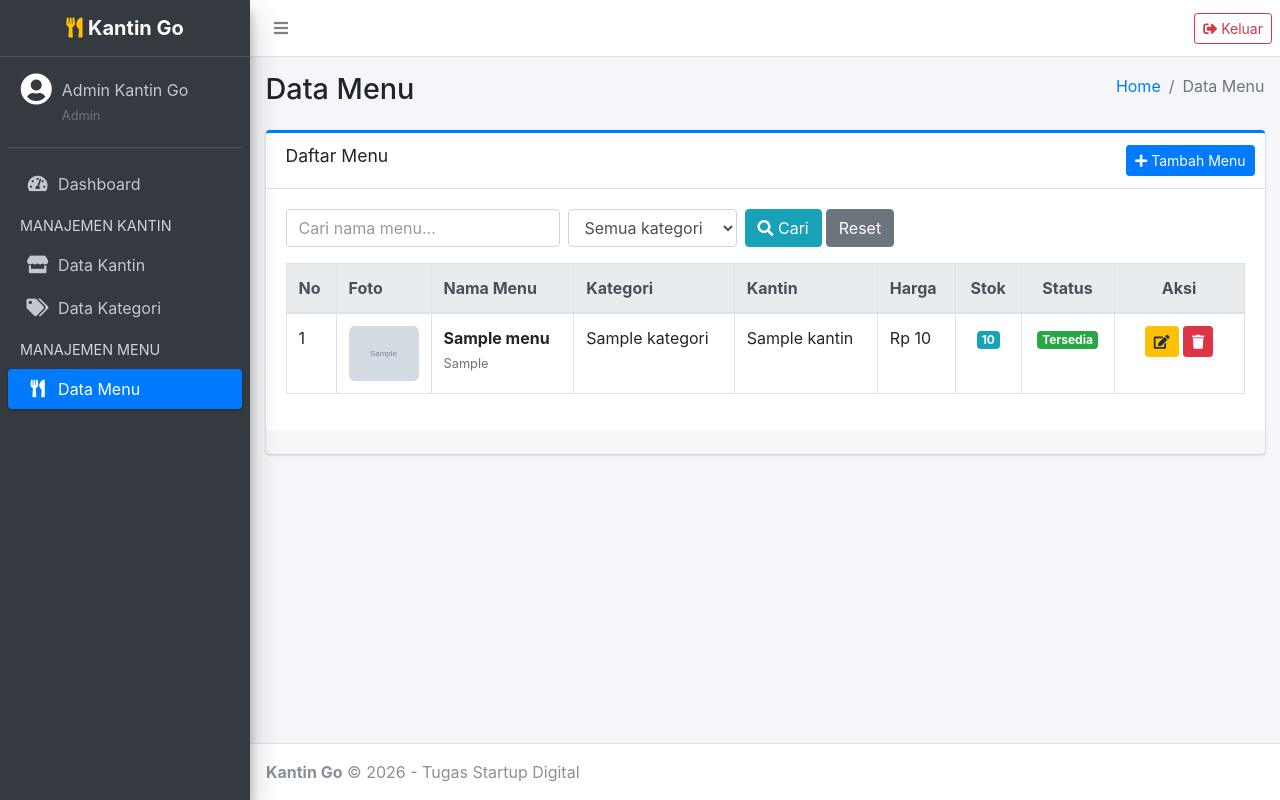
After one commit to RaihanKhadafisi-SI/kantingo, a Laravel app: page /menu in a window 1280 px wide. The commit adds this page. Run offline with Laravel 12, Linux system fonts and the light colour scheme; a user stored in the database is signed in; data comes from the database, SQL or seed files in the repository; tables that the repository leaves empty hold one stand-in row (values such as "Sample post"); grey boxes marked "Sample" are stand-in pictures; some libraries are stand-ins or nearby versions.

Commit message:
Tambah modul menu (CRUD, upload foto, akses admin dan penjual)

```diff
--- /dev/null
+++ b/app/Http/Controllers/MenuController.php
@@ -0,0 +1,135 @@
+<?php
+
+namespace App\Http\Controllers;
+
+use App\Models\Kantin;
+use App\Models\Kategori;
+use App\Models\Menu;
+use Illuminate\Http\Request;
+use Illuminate\Support\Facades\Storage;
+
+class MenuController extends Controller
+{
+    public function index(Request $request)
+    {
+        $user = $request->user();
+        $kantinSaya = $user->isPenjual() ? $user->kantin : null;
+
+        $menus = Menu::with(['kantin', 'kategori'])
+            // Penjual hanya melihat menu kantinnya sendiri
+            ->when($user->isPenjual(), function ($query) use ($kantinSaya) {
+                $query->where('kantin_id', $kantinSaya?->id ?? 0);
+            })
+            ->when($request->cari, function ($query, $cari) {
+                $query->where('nama_menu', 'like', "%{$cari}%");
+            })
+            ->when($request->kategori_id, function ($query, $kategoriId) {
+                $query->where('kategori_id', $kategoriId);
+            })
+            ->orderBy('nama_menu')
+            ->paginate(10)
+            ->withQueryString();
+
+        $kategoris = Kategori::orderBy('nama_kategori')->get();
+        $kantins = $user->isAdmin()
+            ? Kantin::orderBy('nama_kantin')->get()
+            : collect();
+
+        return view('menu.index', compact('menus', 'kategoris', 'kantins', 'kantinSaya'));
+    }
+
+    public function store(Request $request)
+    {
+        $data = $this->validasi($request);
+        $data['kantin_id'] = $this->tentukanKantin($request);
+        $data['tersedia'] = $request->boolean('tersedia');
+
+        if ($request->hasFile('foto')) {
+            $data['foto'] = $request->file('foto')->store('menu', 'public');
+        }
+
+        Menu::create($data);
+
+        return redirect()->route('menu.index')
+            ->with('success', 'Menu berhasil ditambahkan.');
+    }
+
+    public function update(Request $request, Menu $menu)
+    {
+        $this->pastikanBolehAkses($request, $menu);
+
+        $data = $this->validasi($request);
+        $data['tersedia'] = $request->boolean('tersedia');
+
+        if ($request->user()->isAdmin()) {
+            $data['kantin_id'] = $this->tentukanKantin($request);
+        }
+
+        if ($request->hasFile('foto')) {
+            if ($menu->foto) {
+                Storage::disk('public')->delete($menu->foto);
+            }
+            $data['foto'] = $request->file('foto')->store('menu', 'public');
+        }
+
+        $menu->update($data);
+
+        return redirect()->route('menu.index')
+            ->with('success', 'Menu berhasil diperbarui.');
+    }
+
+    public function destroy(Request $request, Menu $menu)
+    {
+        $this->pastikanBolehAkses($request, $menu);
+
+        if ($menu->foto) {
+            Storage::disk('public')->delete($menu->foto);
+        }
+
+        $menu->delete();
+
+        return redirect()->route('menu.index')
+            ->with('success', 'Menu berhasil dihapus.');
+    }
+
+    private function validasi(Request $request): array
+    {
+        return $request->validate([
+            'kategori_id' => ['required', 'exists:kategoris,id'],
+            'nama_menu' => ['required', 'string', 'max:120'],
+            'deskripsi' => ['nullable', 'string', 'max:255'],
+            'harga' => ['required', 'integer', 'min:0', 'max:10000000'],
+            'stok' => ['required', 'integer', 'min:0', 'max:100000'],
+            'foto' => ['nullable', 'image', 'mimes:jpg,jpeg,png,webp', 'max:2048'],
+        ]);
+    }
+
+    // Penjual otomatis memakai kantinnya sendiri, admin memilih kantin lewat formulir
+    private function tentukanKantin(Request $request): int
+    {
+        $user = $request->user();
+
+        if ($user->isPenjual()) {
+            abort_unless($user->kantin, 403, 'Anda belum memiliki kantin. Hubungi admin.');
+            return $user->kantin->id;
+        }
+
+        $request->validate(['kantin_id' => ['required', 'exists:kantins,id']]);
+
+        return (int) $request->kantin_id;
+    }
+
+    // Penjual tidak boleh mengubah atau menghapus menu milik kantin lain
+    private function pastikanBolehAkses(Request $request, Menu $menu): void
+    {
+        $user = $request->user();
+
+        if ($user->isPenjual()) {
+            abort_unless(
+                $user->kantin && $menu->kantin_id === $user->kantin->id,
+                403,
+                'Anda tidak memiliki akses ke menu ini.'
+            );
+        }
+    }
+}
--- /dev/null
+++ b/app/Models/Menu.php
@@ -0,0 +1,44 @@
+<?php
+
+namespace App\Models;
+
+use Illuminate\Database\Eloquent\Factories\HasFactory;
+use Illuminate\Database\Eloquent\Model;
+use Illuminate\Database\Eloquent\Relations\BelongsTo;
+
+class Menu extends Model
+{
+    use HasFactory;
+
+    protected $table = 'menus';
+
+    protected $fillable = [
+        'kantin_id',
+        'kategori_id',
+        'nama_menu',
+        'deskripsi',
+        'harga',
+        'stok',
+        'foto',
+        'tersedia',
+    ];
+
+    protected function casts(): array
+    {
+        return [
+            'tersedia' => 'boolean',
+            'harga' => 'integer',
+            'stok' => 'integer',
+        ];
+    }
+
+    public function kantin(): BelongsTo
+    {
+        return $this->belongsTo(Kantin::class);
+    }
+
+    public function kategori(): BelongsTo
+    {
+        return $this->belongsTo(Kategori::class);
+    }
+}
--- a/app/Models/User.php
+++ b/app/Models/User.php
@@ -3,6 +3,7 @@
 namespace App\Models;
 
 use Illuminate\Database\Eloquent\Factories\HasFactory;
+use Illuminate\Database\Eloquent\Relations\HasOne;
 use Illuminate\Foundation\Auth\User as Authenticatable;
 use Illuminate\Notifications\Notifiable;
 
@@ -31,6 +32,11 @@ class User extends Authenticatable
         ];
     }
 
+    public function kantin(): HasOne
+    {
+        return $this->hasOne(Kantin::class, 'user_id');
+    }
+
     public function isAdmin(): bool
     {
         return $this->role === 'admin';
--- a/resources/views/layouts/admin.blade.php
+++ b/resources/views/layouts/admin.blade.php
@@ -83,6 +83,18 @@
                         </li>
                     @endif
 
+                    @if (auth()->user()->isAdmin() || auth()->user()->isPenjual())
+                        <li class="nav-header">{{ auth()->user()->isAdmin() ? 'MANAJEMEN MENU' : 'KANTIN SAYA' }}</li>
+
+                        <li class="nav-item">
+                            <a href="{{ route('menu.index') }}"
+                               class="nav-link {{ request()->routeIs('menu.*') ? 'active' : '' }}">
+                                <i class="nav-icon fas fa-utensils"></i>
+                                <p>Data Menu</p>
+                            </a>
+                        </li>
+                    @endif
+
                 </ul>
             </nav>
         </div>
--- /dev/null
+++ b/resources/views/menu/index.blade.php
@@ -0,0 +1,312 @@
+@extends('layouts.admin')
+
+@section('title', 'Data Menu')
+@section('judul', 'Data Menu')
+
+@section('content')
+    @if ($errors->any())
+        <div class="alert alert-danger alert-dismissible fade show">
+            <button type="button" class="close" data-dismiss="alert">&times;</button>
+            <strong>Data belum bisa disimpan:</strong>
+            <ul class="mb-0">
+                @foreach ($errors->all() as $error)
+                    <li>{{ $error }}</li>
+                @endforeach
+            </ul>
+        </div>
+    @endif
+
+    @if (auth()->user()->isPenjual() && ! $kantinSaya)
+        <div class="alert alert-warning">
+            <i class="fas fa-exclamation-triangle"></i>
+            Akun Anda belum terhubung dengan kantin. Silakan hubungi admin untuk dibuatkan kantin terlebih dahulu.
+        </div>
+    @endif
+
+    <div class="card card-primary card-outline">
+        <div class="card-header">
+            <h3 class="card-title">
+                Daftar Menu
+                @if ($kantinSaya)
+                    <small class="text-muted">- {{ $kantinSaya->nama_kantin }}</small>
+                @endif
+            </h3>
+            <div class="card-tools">
+                @if (auth()->user()->isAdmin() || $kantinSaya)
+                    <button type="button" class="btn btn-primary btn-sm" data-toggle="modal" data-target="#modalTambah">
+                        <i class="fas fa-plus"></i> Tambah Menu
+                    </button>
+                @endif
+            </div>
+        </div>
+
+        <div class="card-body">
+            <form method="GET" action="{{ route('menu.index') }}" class="form-inline mb-3">
+                <input type="text" name="cari" value="{{ request('cari') }}"
+                       class="form-control mr-2" placeholder="Cari nama menu...">
+                <select name="kategori_id" class="form-control mr-2">
+                    <option value="">Semua kategori</option>
+                    @foreach ($kategoris as $kategori)
+                        <option value="{{ $kategori->id }}" {{ request('kategori_id') == $kategori->id ? 'selected' : '' }}>
+                            {{ $kategori->nama_kategori }}
+                        </option>
+                    @endforeach
+                </select>
+                <button type="submit" class="btn btn-info mr-1"><i class="fas fa-search"></i> Cari</button>
+                <a href="{{ route('menu.index') }}" class="btn btn-secondary">Reset</a>
+            </form>
+
+            <div class="table-responsive">
+                <table class="table table-bordered table-hover">
+                    <thead class="thead-light">
+                        <tr>
+                            <th style="width: 50px">No</th>
+                            <th style="width: 90px">Foto</th>
+                            <th>Nama Menu</th>
+                            <th>Kategori</th>
+                            @if (auth()->user()->isAdmin())
+                                <th>Kantin</th>
+                            @endif
+                            <th>Harga</th>
+                            <th class="text-center">Stok</th>
+                            <th class="text-center">Status</th>
+                            <th style="width: 130px" class="text-center">Aksi</th>
+                        </tr>
+                    </thead>
+                    <tbody>
+                        @forelse ($menus as $menu)
+                            <tr>
+                                <td>{{ $menus->firstItem() + $loop->index }}</td>
+                                <td class="text-center">
+                                    @if ($menu->foto)
+                                        <img src="{{ asset('storage/' . $menu->foto) }}" alt="Foto"
+                                             style="width:70px;height:55px;object-fit:cover;border-radius:6px;">
+                                    @else
+                                        <span class="text-muted"><i class="fas fa-hamburger fa-2x"></i></span>
+                                    @endif
+                                </td>
+                                <td>
+                                    <strong>{{ $menu->nama_menu }}</strong>
+                                    @if ($menu->deskripsi)
+                                        <br><small class="text-muted">{{ $menu->deskripsi }}</small>
+                                    @endif
+                                </td>
+                                <td>{{ $menu->kategori->nama_kategori ?? '-' }}</td>
+                                @if (auth()->user()->isAdmin())
+                                    <td>{{ $menu->kantin->nama_kantin ?? '-' }}</td>
+                                @endif
+                                <td>Rp {{ number_format($menu->harga, 0, ',', '.') }}</td>
+                                <td class="text-center">
+                                    @if ($menu->stok <= 0)
+                                        <span class="badge badge-danger">Habis</span>
+                                    @elseif ($menu->stok <= 5)
+                                        <span class="badge badge-warning">{{ $menu->stok }}</span>
+                                    @else
+                                        <span class="badge badge-info">{{ $menu->stok }}</span>
+                                    @endif
+                                </td>
+                                <td class="text-center">
+                                    @if ($menu->tersedia)
+                                        <span class="badge badge-success">Tersedia</span>
+                                    @else
+                                        <span class="badge badge-secondary">Nonaktif</span>
+                                    @endif
+                                </td>
+                                <td class="text-center">
+                                    <button type="button" class="btn btn-warning btn-sm"
+                                            data-toggle="modal" data-target="#modalEdit{{ $menu->id }}">
+                                        <i class="fas fa-edit"></i>
+                                    </button>
+                                    <form action="{{ route('menu.destroy', $menu) }}" method="POST"
+                                          class="d-inline"
+                                          onsubmit="return confirm('Hapus menu {{ $menu->nama_menu }}?')">
+                                        @csrf
+                                        @method('DELETE')
+                                        <button type="submit" class="btn btn-danger btn-sm">
+                                            <i class="fas fa-trash"></i>
+                                        </button>
+                                    </form>
+                                </td>
+                            </tr>
+
+                            {{-- Modal Edit --}}
+                            <div class="modal fade" id="modalEdit{{ $menu->id }}" tabindex="-1">
+                                <div class="modal-dialog modal-lg">
+                                    <form action="{{ route('menu.update', $menu) }}" method="POST"
+                                          enctype="multipart/form-data" class="modal-content">
+                                        @csrf
+                                        @method('PUT')
+                                        <div class="modal-header">
+                                            <h5 class="modal-title">Ubah Menu</h5>
+                                            <button type="button" class="close" data-dismiss="modal">&times;</button>
+                                        </div>
+                                        <div class="modal-body">
+                                            <div class="row">
+                                                <div class="col-md-6 form-group">
+                                                    <label>Nama Menu</label>
+                                                    <input type="text" name="nama_menu" class="form-control"
+                                                           value="{{ $menu->nama_menu }}" required>
+                                                </div>
+                                                <div class="col-md-6 form-group">
+                                                    <label>Kategori</label>
+                                                    <select name="kategori_id" class="form-control" required>
+                                                        @foreach ($kategoris as $kategori)
+                                                            <option value="{{ $kategori->id }}"
+                                                                {{ $menu->kategori_id == $kategori->id ? 'selected' : '' }}>
+                                                                {{ $kategori->nama_kategori }}
+                                                            </option>
+                                                        @endforeach
+                                                    </select>
+                                                </div>
+                                            </div>
+
+                                            @if (auth()->user()->isAdmin())
+                                                <div class="form-group">
+                                                    <label>Kantin</label>
+                                                    <select name="kantin_id" class="form-control" required>
+                                                        @foreach ($kantins as $kantin)
+                                                            <option value="{{ $kantin->id }}"
+                                                                {{ $menu->kantin_id == $kantin->id ? 'selected' : '' }}>
+                                                                {{ $kantin->nama_kantin }}
+                                                            </option>
+                                                        @endforeach
+                                                    </select>
+                                                </div>
+                                            @endif
+
+                                            <div class="form-group">
+                                                <label>Deskripsi</label>
+                                                <textarea name="deskripsi" class="form-control" rows="2">{{ $menu->deskripsi }}</textarea>
+                                            </div>
+
+                                            <div class="row">
+                                                <div class="col-md-4 form-group">
+                                                    <label>Harga (Rp)</label>
+                                                    <input type="number" name="harga" class="form-control"
+                                                           value="{{ $menu->harga }}" min="0" required>
+                                                </div>
+                                                <div class="col-md-4 form-group">
+                                                    <label>Stok</label>
+                                                    <input type="number" name="stok" class="form-control"
+                                                           value="{{ $menu->stok }}" min="0" required>
+                                                </div>
+                                                <div class="col-md-4 form-group">
+                                                    <label>Status</label>
+                                                    <div class="custom-control custom-switch mt-2">
+                                                        <input type="checkbox" class="custom-control-input"
+                                                               id="tersedia{{ $menu->id }}" name="tersedia" value="1"
+                                                               {{ $menu->tersedia ? 'checked' : '' }}>
+                                                        <label class="custom-control-label" for="tersedia{{ $menu->id }}">Tersedia</label>
+                                                    </div>
+                                                </div>
+                                            </div>
+
+                                            <div class="form-group">
+                                                <label>Foto Menu (kosongkan jika tidak diganti)</label>
+                                                <input type="file" name="foto" class="form-control-file" accept="image/*">
+                                                <small class="text-muted">Format JPG, PNG, atau WEBP. Maksimal 2 MB.</small>
+                                            </div>
+                                        </div>
+                                        <div class="modal-footer">
+                                            <button type="button" class="btn btn-secondary" data-dismiss="modal">Batal</button>
+                                            <button type="submit" class="btn btn-primary">Simpan Perubahan</button>
+                                        </div>
+                                    </form>
+                                </div>
+                            </div>
+                        @empty
+                            <tr>
+                                <td colspan="{{ auth()->user()->isAdmin() ? 9 : 8 }}" class="text-center text-muted py-4">
+                                    Belum ada data menu.
+                                </td>
+                            </tr>
+                        @endforelse
+                    </tbody>
+                </table>
+            </div>
+        </div>
+
+        <div class="card-footer clearfix">
+            {{ $menus->links('pagination::bootstrap-4') }}
+        </div>
+    </div>
+
+    {{-- Modal Tambah --}}
+    <div class="modal fade" id="modalTambah" tabindex="-1">
+        <div class="modal-dialog modal-lg">
+            <form action="{{ route('menu.store') }}" method="POST"
+                  enctype="multipart/form-data" class="modal-content">
+                @csrf
+                <div class="modal-header">
+                    <h5 class="modal-title">Tambah Menu</h5>
+                    <button type="button" class="close" data-dismiss="modal">&times;</button>
+                </div>
+                <div class="modal-body">
+                    <div class="row">
+                        <div class="col-md-6 form-group">
+                            <label>Nama Menu</label>
+                            <input type="text" name="nama_menu" class="form-control"
+                                   placeholder="Contoh: Nasi Goreng Spesial" required>
+                        </div>
+                        <div class="col-md-6 form-group">
+                            <label>Kategori</label>
+                            <select name="kategori_id" class="form-control" required>
+                                <option value="">-- Pilih kategori --</option>
+                                @foreach ($kategoris as $kategori)
+                                    <option value="{{ $kategori->id }}">{{ $kategori->nama_kategori }}</option>
+                                @endforeach
+                            </select>
+                        </div>
+                    </div>
+
+                    @if (auth()->user()->isAdmin())
+                        <div class="form-group">
+                            <label>Kantin</label>
+                            <select name="kantin_id" class="form-control" required>
+                                <option value="">-- Pilih kantin --</option>
+                                @foreach ($kantins as $kantin)
+                                    <option value="{{ $kantin->id }}">{{ $kantin->nama_kantin }}</option>
+                                @endforeach
+                            </select>
+                        </div>
+                    @endif
+
+                    <div class="form-group">
+                        <label>Deskripsi</label>
+                        <textarea name="deskripsi" class="form-control" rows="2"
+                                  placeholder="Keterangan singkat (boleh kosong)"></textarea>
+                    </div>
+
+                    <div class="row">
+                        <div class="col-md-4 form-group">
+                            <label>Harga (Rp)</label>
+                            <input type="number" name="harga" class="form-control" min="0" placeholder="15000" required>
+                        </div>
+                        <div class="col-md-4 form-group">
+                            <label>Stok</label>
+                            <input type="number" name="stok" class="form-control" min="0" value="20" required>
+                        </div>
+                        <div class="col-md-4 form-group">
+                            <label>Status</label>
+                            <div class="custom-control custom-switch mt-2">
+                                <input type="checkbox" class="custom-control-input"
+                                       id="tersediaBaru" name="tersedia" value="1" checked>
+                                <label class="custom-control-label" for="tersediaBaru">Tersedia</label>
+                            </div>
+                        </div>
+                    </div>
+
+                    <div class="form-group">
+                        <label>Foto Menu</label>
+                        <input type="file" name="foto" class="form-control-file" accept="image/*">
+                        <small class="text-muted">Format JPG, PNG, atau WEBP. Maksimal 2 MB.</small>
+                    </div>
+                </div>
+                <div class="modal-footer">
+                    <button type="button" class="btn btn-secondary" data-dismiss="modal">Batal</button>
+                    <button type="submit" class="btn btn-primary">Simpan</button>
+                </div>
+            </form>
+        </div>
+    </div>
+@endsection
--- a/routes/web.php
+++ b/routes/web.php
@@ -2,6 +2,7 @@
 
 use App\Http\Controllers\KantinController;
 use App\Http\Controllers\KategoriController;
+use App\Http\Controllers\MenuController;
 use App\Http\Controllers\ProfileController;
 use Illuminate\Support\Facades\Route;
 
@@ -28,4 +29,10 @@ Route::middleware(['auth', 'role:admin'])->group(function () {
         ->only(['index', 'store', 'update', 'destroy']);
 });
 
+// Halaman untuk admin dan penjual
+Route::middleware(['auth', 'role:admin,penjual'])->group(function () {
+    Route::resource('menu', MenuController::class)
+        ->only(['index', 'store', 'update', 'destroy']);
+});
+
 require __DIR__.'/auth.php';
```
Also changed, not shown: database/migrations/2026_11_23_114209_create_menus_table.php (added).
